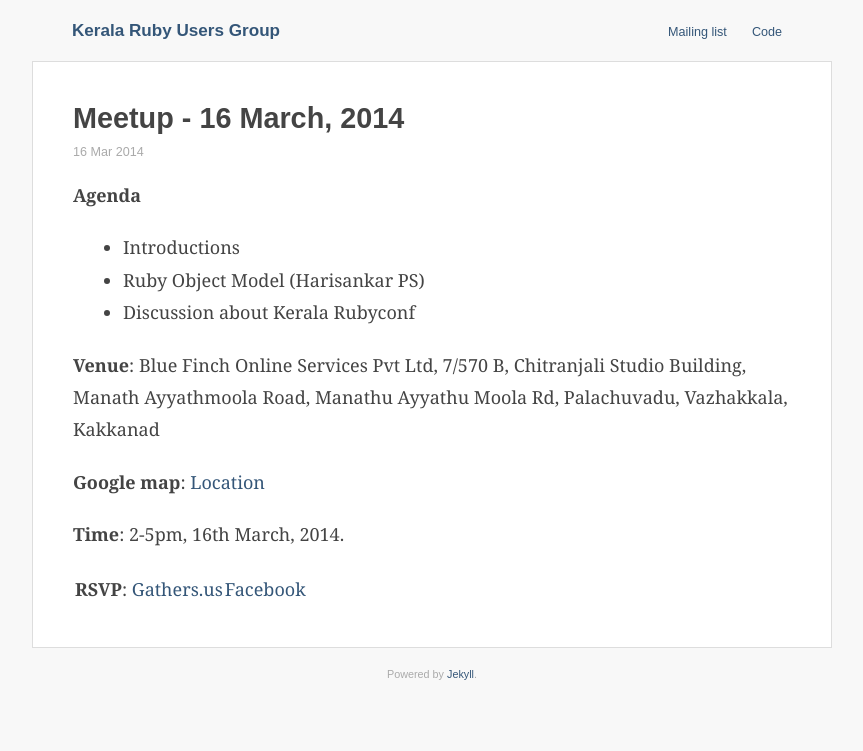
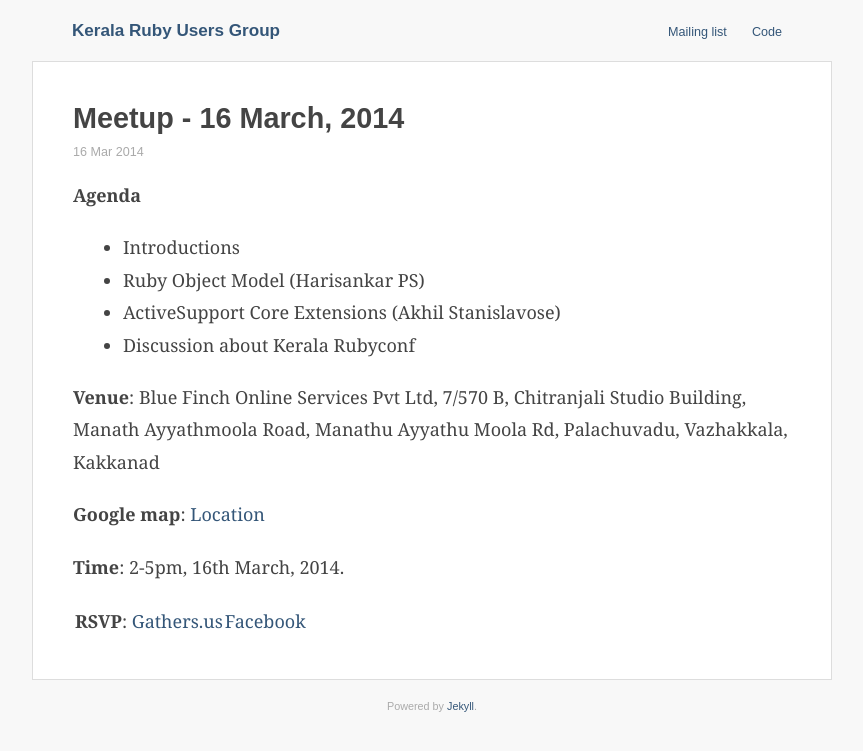
Before and after one commit to krug/krug.github.io, a Jekyll site: the page built from _posts/2014-03-16-mar-2014-meetup.md, in a window 1280 px wide. Shown: the top 751 px of the page, without its empty margins (208-1071 px from the left). Built offline with Jekyll 4.4.1, drawn with Linux system fonts in a browser that asks for light colours.

Commit message:
Update 2014-03-16-mar-2014-meetup.md

```diff
--- a/_posts/2014-03-16-mar-2014-meetup.md
+++ b/_posts/2014-03-16-mar-2014-meetup.md
@@ -9,6 +9,7 @@ categories: meetups
 
 * Introductions
 * Ruby Object Model (Harisankar PS)
+* ActiveSupport Core Extensions (Akhil Stanislavose)
 * Discussion about Kerala Rubyconf
 
 **Venue**: Blue Finch Online Services Pvt Ltd, 7/570 B, Chitranjali Studio Building, Manath Ayyathmoola Road, Manathu Ayyathu Moola Rd, Palachuvadu, Vazhakkala, Kakkanad
```
